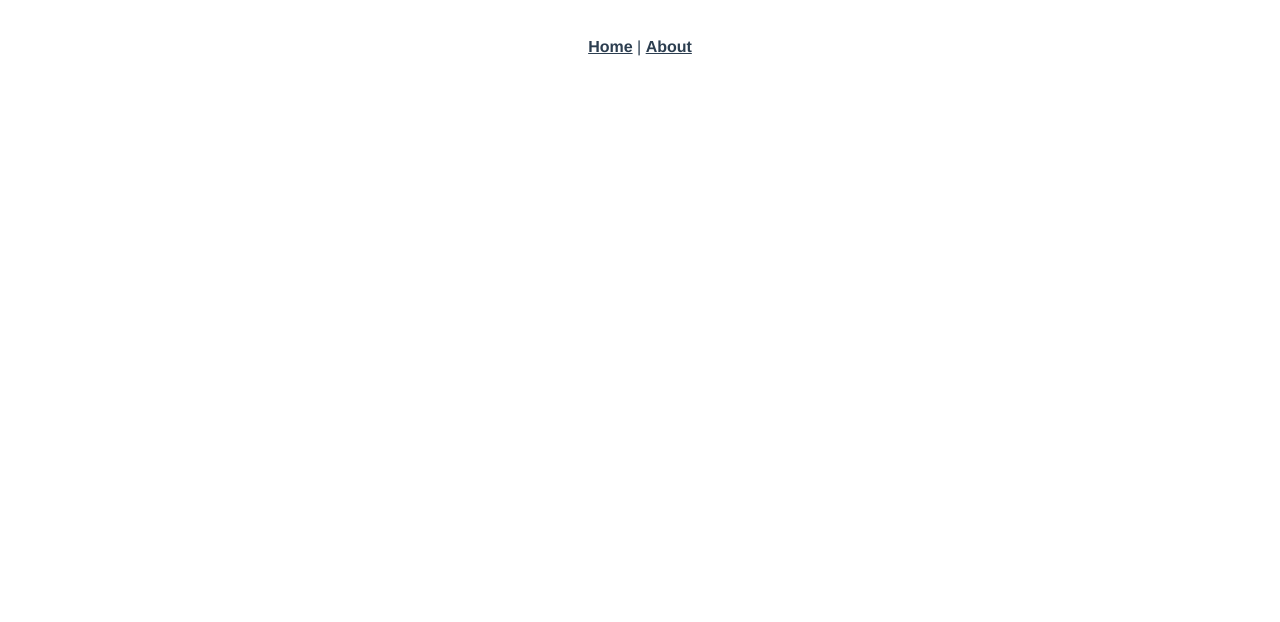
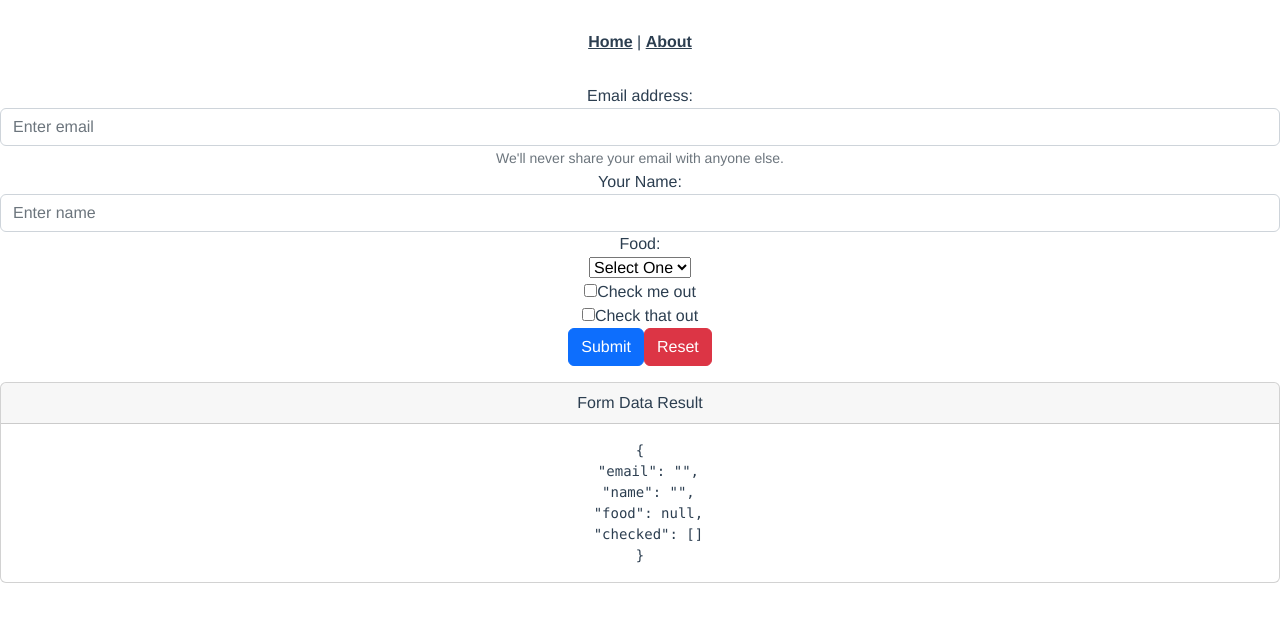
Before and after one commit to DivineDemon/softsquare-assignment, a Vue app: page /add in a window 1280 px wide. Shown: the top 622 px of the page. Built offline with nearby package versions, Linux system fonts and the light colour scheme.

Commit message:
Vuex + BootstrapVue Setup! :sparkles:

```diff
--- a/jsconfig.json
+++ b/jsconfig.json
@@ -15,5 +15,8 @@
       "dom.iterable",
       "scripthost"
     ]
+  },
+  "vueCompilerOptions": {
+    "target": 2.7
   }
 }
--- /dev/null
+++ b/src/components/AddTask.vue
@@ -0,0 +1,97 @@
+<template>
+  <div>
+    <b-form @submit="onSubmit" @reset="onReset" v-if="show">
+      <b-form-group
+        id="input-group-1"
+        label="Email address:"
+        label-for="input-1"
+        description="We'll never share your email with anyone else."
+      >
+        <b-form-input
+          id="input-1"
+          v-model="form.email"
+          type="email"
+          placeholder="Enter email"
+          required
+        ></b-form-input>
+      </b-form-group>
+
+      <b-form-group id="input-group-2" label="Your Name:" label-for="input-2">
+        <b-form-input
+          id="input-2"
+          v-model="form.name"
+          placeholder="Enter name"
+          required
+        ></b-form-input>
+      </b-form-group>
+
+      <b-form-group id="input-group-3" label="Food:" label-for="input-3">
+        <b-form-select
+          id="input-3"
+          v-model="form.food"
+          :options="foods"
+          required
+        ></b-form-select>
+      </b-form-group>
+
+      <b-form-group id="input-group-4" v-slot="{ ariaDescribedby }">
+        <b-form-checkbox-group
+          v-model="form.checked"
+          id="checkboxes-4"
+          :aria-describedby="ariaDescribedby"
+        >
+          <b-form-checkbox value="me">Check me out</b-form-checkbox>
+          <b-form-checkbox value="that">Check that out</b-form-checkbox>
+        </b-form-checkbox-group>
+      </b-form-group>
+
+      <b-button type="submit" variant="primary">Submit</b-button>
+      <b-button type="reset" variant="danger">Reset</b-button>
+    </b-form>
+    <b-card class="mt-3" header="Form Data Result">
+      <pre class="m-0">{{ form }}</pre>
+    </b-card>
+  </div>
+</template>
+
+<script>
+export default {
+  data() {
+    return {
+      form: {
+        email: "",
+        name: "",
+        food: null,
+        checked: [],
+      },
+      foods: [
+        { text: "Select One", value: null },
+        "Carrots",
+        "Beans",
+        "Tomatoes",
+        "Corn",
+      ],
+      show: true,
+    };
+  },
+  methods: {
+    onSubmit(event) {
+      event.preventDefault();
+      alert(JSON.stringify(this.form));
+    },
+    onReset(event) {
+      event.preventDefault();
+      // Reset our form values
+      this.form.email = "";
+      this.form.name = "";
+      this.form.food = null;
+      this.form.checked = [];
+      // Trick to reset/clear native browser form validation state
+      this.show = false;
+      this.$nextTick(() => {
+        this.show = true;
+      });
+    },
+  },
+};
+</script>
--- a/src/components/HelloWorld.vue
+++ /dev/null
@@ -1,130 +0,0 @@
-<template>
-  <div class="hello">
-    <h1>{{ msg }}</h1>
-    <p>
-      For a guide and recipes on how to configure / customize this project,<br />
-      check out the
-      <a href="https://cli.vuejs.org" target="_blank" rel="noopener"
-        >vue-cli documentation</a
-      >.
-    </p>
-    <h3>Installed CLI Plugins</h3>
-    <ul>
-      <li>
-        <a
-          href="https://github.com/vuejs/vue-cli/tree/dev/packages/%40vue/cli-plugin-babel"
-          target="_blank"
-          rel="noopener"
-          >babel</a
-        >
-      </li>
-      <li>
-        <a
-          href="https://github.com/vuejs/vue-cli/tree/dev/packages/%40vue/cli-plugin-router"
-          target="_blank"
-          rel="noopener"
-          >router</a
-        >
-      </li>
-      <li>
-        <a
-          href="https://github.com/vuejs/vue-cli/tree/dev/packages/%40vue/cli-plugin-vuex"
-          target="_blank"
-          rel="noopener"
-          >vuex</a
-        >
-      </li>
-      <li>
-        <a
-          href="https://github.com/vuejs/vue-cli/tree/dev/packages/%40vue/cli-plugin-eslint"
-          target="_blank"
-          rel="noopener"
-          >eslint</a
-        >
-      </li>
-    </ul>
-    <h3>Essential Links</h3>
-    <ul>
-      <li>
-        <a href="https://vuejs.org" target="_blank" rel="noopener">Core Docs</a>
-      </li>
-      <li>
-        <a href="https://forum.vuejs.org" target="_blank" rel="noopener"
-          >Forum</a
-        >
-      </li>
-      <li>
-        <a href="https://chat.vuejs.org" target="_blank" rel="noopener"
-          >Community Chat</a
-        >
-      </li>
-      <li>
-        <a href="https://twitter.com/vuejs" target="_blank" rel="noopener"
-          >Twitter</a
-        >
-      </li>
-      <li>
-        <a href="https://news.vuejs.org" target="_blank" rel="noopener">News</a>
-      </li>
-    </ul>
-    <h3>Ecosystem</h3>
-    <ul>
-      <li>
-        <a href="https://router.vuejs.org" target="_blank" rel="noopener"
-          >vue-router</a
-        >
-      </li>
-      <li>
-        <a href="https://vuex.vuejs.org" target="_blank" rel="noopener">vuex</a>
-      </li>
-      <li>
-        <a
-          href="https://github.com/vuejs/vue-devtools#vue-devtools"
-          target="_blank"
-          rel="noopener"
-          >vue-devtools</a
-        >
-      </li>
-      <li>
-        <a href="https://vue-loader.vuejs.org" target="_blank" rel="noopener"
-          >vue-loader</a
-        >
-      </li>
-      <li>
-        <a
-          href="https://github.com/vuejs/awesome-vue"
-          target="_blank"
-          rel="noopener"
-          >awesome-vue</a
-        >
-      </li>
-    </ul>
-  </div>
-</template>
-
-<script>
-export default {
-  name: "HelloWorld",
-  props: {
-    msg: String,
-  },
-};
-</script>
-
-<!-- Add "scoped" attribute to limit CSS to this component only -->
-<style scoped>
-h3 {
-  margin: 40px 0 0;
-}
-ul {
-  list-style-type: none;
-  padding: 0;
-}
-li {
-  display: inline-block;
-  margin: 0 10px;
-}
-a {
-  color: #42b983;
-}
-</style>
--- /dev/null
+++ b/src/components/UpdateTask.vue
@@ -0,0 +1,97 @@
+<template>
+  <div>
+    <b-form @submit="onSubmit" @reset="onReset" v-if="show">
+      <b-form-group
+        id="input-group-1"
+        label="Email address:"
+        label-for="input-1"
+        description="We'll never share your email with anyone else."
+      >
+        <b-form-input
+          id="input-1"
+          v-model="form.email"
+          type="email"
+          placeholder="Enter email"
+          required
+        ></b-form-input>
+      </b-form-group>
+
+      <b-form-group id="input-group-2" label="Your Name:" label-for="input-2">
+        <b-form-input
+          id="input-2"
+          v-model="form.name"
+          placeholder="Enter name"
+          required
+        ></b-form-input>
+      </b-form-group>
+
+      <b-form-group id="input-group-3" label="Food:" label-for="input-3">
+        <b-form-select
+          id="input-3"
+          v-model="form.food"
+          :options="foods"
+          required
+        ></b-form-select>
+      </b-form-group>
+
+      <b-form-group id="input-group-4" v-slot="{ ariaDescribedby }">
+        <b-form-checkbox-group
+          v-model="form.checked"
+          id="checkboxes-4"
+          :aria-describedby="ariaDescribedby"
+        >
+          <b-form-checkbox value="me">Check me out</b-form-checkbox>
+          <b-form-checkbox value="that">Check that out</b-form-checkbox>
+        </b-form-checkbox-group>
+      </b-form-group>
+
+      <b-button type="submit" variant="primary">Submit</b-button>
+      <b-button type="reset" variant="danger">Reset</b-button>
+    </b-form>
+    <b-card class="mt-3" header="Form Data Result">
+      <pre class="m-0">{{ form }}</pre>
+    </b-card>
+  </div>
+</template>
+
+<script>
+export default {
+  data() {
+    return {
+      form: {
+        email: "",
+        name: "",
+        food: null,
+        checked: [],
+      },
+      foods: [
+        { text: "Select One", value: null },
+        "Carrots",
+        "Beans",
+        "Tomatoes",
+        "Corn",
+      ],
+      show: true,
+    };
+  },
+  methods: {
+    onSubmit(event) {
+      event.preventDefault();
+      alert(JSON.stringify(this.form));
+    },
+    onReset(event) {
+      event.preventDefault();
+      // Reset our form values
+      this.form.email = "";
+      this.form.name = "";
+      this.form.food = null;
+      this.form.checked = [];
+      // Trick to reset/clear native browser form validation state
+      this.show = false;
+      this.$nextTick(() => {
+        this.show = true;
+      });
+    },
+  },
+};
+</script>
--- a/src/main.js
+++ b/src/main.js
@@ -4,6 +4,10 @@ import { BootstrapVue } from "bootstrap-vue";
 import App from "./App.vue";
 import router from "./router";
 import store from "./store";
+
+// BSV CDN Links
+import "bootstrap/dist/css/bootstrap.css";
+import "bootstrap-vue/dist/bootstrap-vue.css";
 
 // BSV Plugin Initialized
 Vue.use(BootstrapVue);
--- a/src/router/index.js
+++ b/src/router/index.js
@@ -1,6 +1,9 @@
 import Vue from "vue";
 import VueRouter from "vue-router";
+
 import HomeView from "../views/HomeView.vue";
+import AddTask from "../components/AddTask.vue";
+import UpdateTask from "../components/UpdateTask.vue";
 
 Vue.use(VueRouter);
 
@@ -19,6 +22,16 @@ const routes = [
     component: () =>
       import(/* webpackChunkName: "about" */ "../views/AboutView.vue"),
   },
+  {
+    path: "/add",
+    name: "Add Task",
+    component: AddTask,
+  },
+  {
+    path: "/update",
+    name: "Update Task",
+    component: UpdateTask,
+  },
 ];
 
 const router = new VueRouter({
--- a/src/store/index.js
+++ b/src/store/index.js
@@ -1,12 +1,12 @@
 import Vue from "vue";
 import Vuex from "vuex";
+
+import task from "./modules/task";
 
 Vue.use(Vuex);
 
 export default new Vuex.Store({
-  state: {},
-  getters: {},
-  mutations: {},
-  actions: {},
-  modules: {},
+  modules: {
+    task,
+  },
 });
--- /dev/null
+++ b/src/store/modules/task.js
@@ -0,0 +1,19 @@
+const task = {
+  state: {
+    tasks: [],
+  },
+  getters: {
+    allTasks: (state) => state.tasks,
+  },
+  actions: {
+    fetchTasks({ commit }) {
+      const tasks = localStorage.getItem("tasks");
+      commit("setTasks", tasks);
+    },
+  },
+  mutations: {
+    setTasks: (state, data) => (state.tasks = data),
+  },
+};
+
+export default task;
--- a/src/views/HomeView.vue
+++ b/src/views/HomeView.vue
@@ -1,18 +1,26 @@
 <template>
   <div class="home">
-    <img alt="Vue logo" src="../assets/logo.png" />
-    <HelloWorld msg="Welcome to Your Vue.js App" />
+    <h1>Tasks</h1>
+    <div class="tasks">
+      <div v-for="task in getTasks" :key="task.id" class="task">
+        {{ task.title }}
+      </div>
+    </div>
   </div>
 </template>
 
 <script>
-// @ is an alias to /src
-import HelloWorld from "@/components/HelloWorld.vue";
+import { mapGetters, mapActions } from "vuex";
 
 export default {
   name: "HomeView",
-  components: {
-    HelloWorld,
+  methods: {
+    ...mapActions(["fetchTasks"]),
+    // Add Other Methods if Required
+  },
+  computed: mapGetters(["allTasks"]),
+  created() {
+    this.fetchTasks();
   },
 };
 </script>
```
Also changed, not shown: 1 other file (tests, documents, lock files or other folders).
